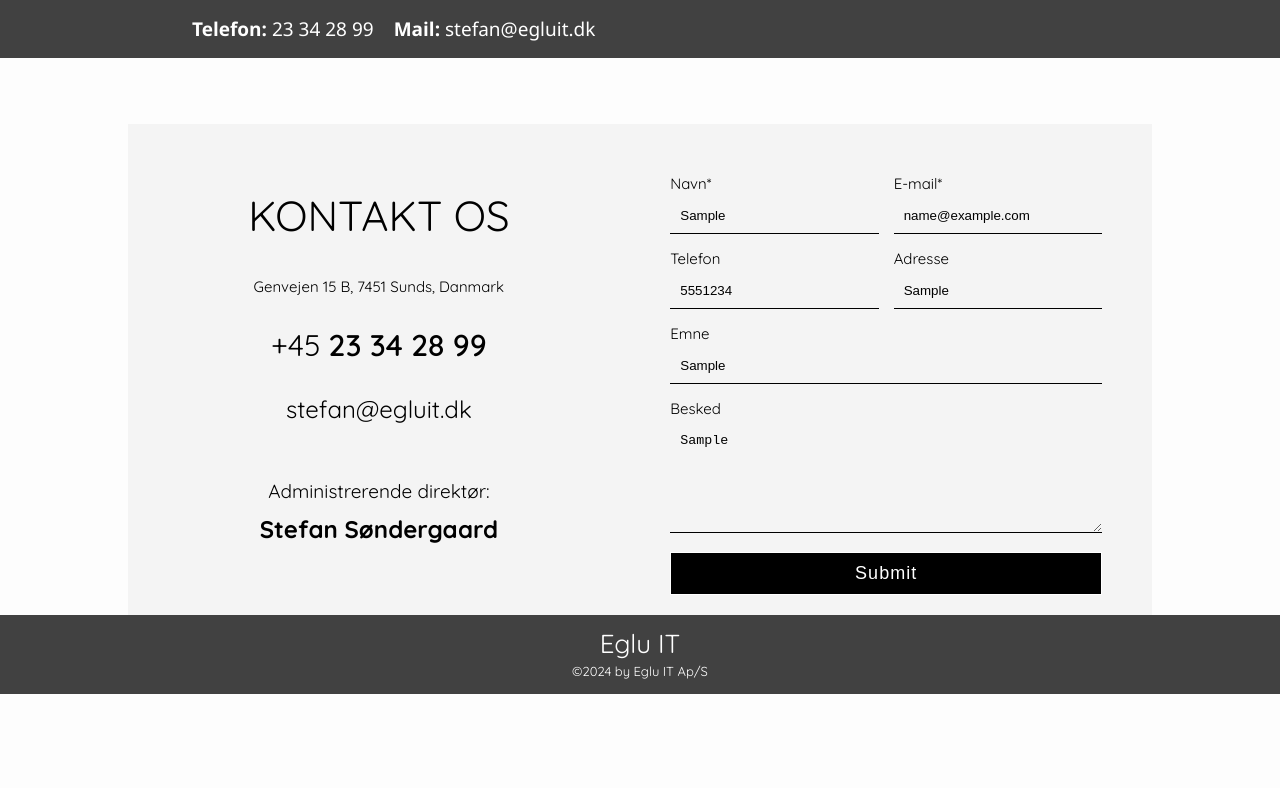
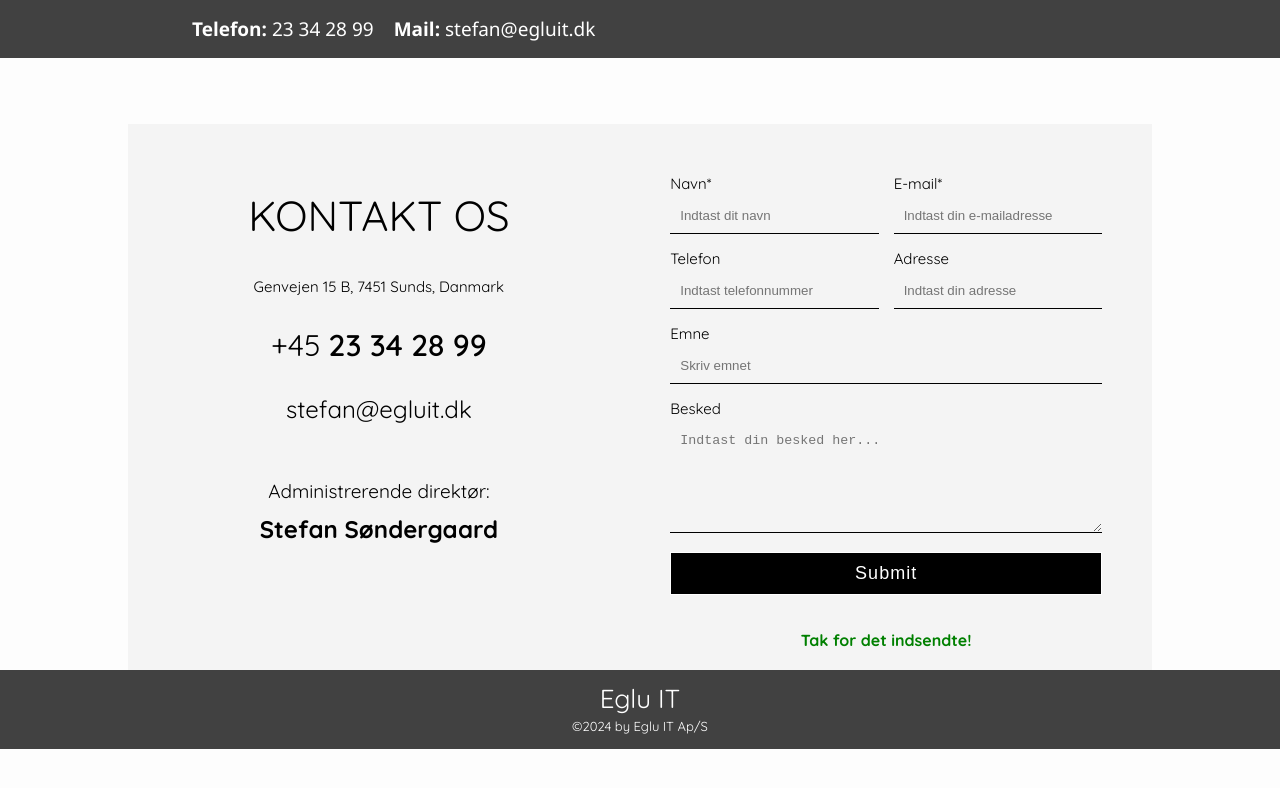
Before and after one commit to AAArmine/egluitWeb, a Vue app: page /contact in a window 1280 px wide. Both pictures are taken after typing "Sample", "name@example.com", "5551234", "Sample", "Sample", "Sample" into the empty fields and a click on the button "Submit". Shown: the top 788 px of the page. Built offline with nearby package versions, Linux system fonts and the light colour scheme.

Commit message:
sending email update

```diff
--- a/src/components/sections/contact/FormSec.vue
+++ b/src/components/sections/contact/FormSec.vue
@@ -8,9 +8,12 @@
             type="text"
             id="name"
             v-model="form.name"
-            :class="{ error: formSubmitted && !form.name }"
+            :class="{ error: formSubmitted && !form.name && !successMessage }"
             placeholder="Indtast dit navn"
           />
+          <div v-if="formSubmitted && !form.name && !successMessage" class="error-message">
+            Please enter your name.
+          </div>
         </div>
         <div class="form-group">
           <label for="email">E-mail*</label>
@@ -18,9 +21,12 @@
             type="email"
             id="email"
             v-model="form.email"
-            :class="{ error: formSubmitted && (!form.email || !isEmailValid) }"
+            :class="{ error: formSubmitted && (!form.email || !isEmailValid) && !successMessage }"
             placeholder="Indtast din e-mailadresse"
           />
+          <div v-if="formSubmitted && (!form.email || !isEmailValid) && !successMessage" class="error-message">
+            Please enter a valid email address.
+          </div>
         </div>
       </div>
 
@@ -77,6 +83,10 @@
         text="Submit"
         type="submit"
       />
+
+      <div v-if="successMessage" class="success-message">
+        {{ successMessage }}
+      </div>
     </form>
   </div>
 </template>
@@ -95,6 +105,7 @@
   message: "",
 });
 const formSubmitted = ref(false);
+const successMessage = ref("");
 
 const isEmailValid = computed(() =>
   /^[^\s@]+@[^\s@]+\.[^\s@]+$/.test(form.value.email)
@@ -105,8 +116,8 @@
   if (isFormValid()) {
     try {
       await emailjs.send(
-        'service_h939glp', // Your Service ID
-        'template_cyx7hhk', // Your Template ID
+        'service_h939glp',
+        'template_cyx7hhk',
         {
           from_name: form.value.name,
           from_email: form.value.email,
@@ -115,15 +126,28 @@
           subject: form.value.subject,
           message: form.value.message
         },
-        '7QHghtyZK0RVR-sDe' // Your User ID (Public Key)
+        '7QHghtyZK0RVR-sDe'
       );
-      alert('Form submitted successfully!');
+
+      form.value = {
+        name: "",
+        email: "",
+        phone: "",
+        address: "",
+        subject: "",
+        message: "",
+      };
+      successMessage.value = "Tak for det indsendte!";
+      formSubmitted.value = false;
+
+      setTimeout(() => {
+        successMessage.value = "";
+      }, 5000);
     } catch (error) {
       console.error('Failed to send email:', error);
     }
   }
 }
-
 
 function isFormValid() {
   return form.value.name && form.value.email && isEmailValid.value;
@@ -180,7 +204,18 @@
 
 input.error,
 textarea.error {
-  border-bottom: 1px solid red;
+  border: 1px solid red;
   background-color: #ffe6e6;
 }
+
+.error-message {
+  color: red;
+  font-size: 12px;
+}
+
+.success-message {
+  margin-top: 20px;
+  color: green;
+  font-weight: 600;
+}
 </style>
```
